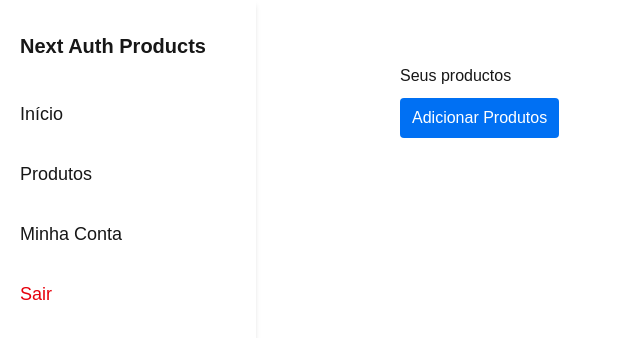
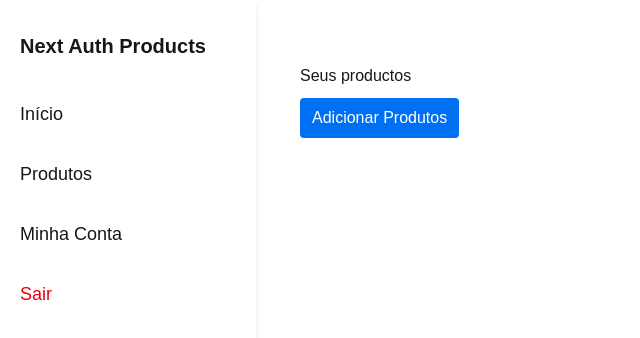
Before and after one commit to oiviana/next-auth-products, a Next.js app in the folder apps/web/: page /seller/products in a window 1280 px wide. Shown: the top 338 px of the page, without its empty margins (0-640 px from the left). Built offline with nearby package versions, Linux system fonts and the light colour scheme; no server answers.

Commit message:
style: adjust section padding

```diff
--- a/apps/web/src/components/common/Section/index.tsx
+++ b/apps/web/src/components/common/Section/index.tsx
@@ -6,7 +6,7 @@ interface SectionProps {
 
 export default function Section({ children }: SectionProps) {
     return (
-        <section className='min-h-30 pt-16 px-3 lg:pl-[400px]'>
+        <section className='min-h-30 pt-16 px-3 lg:pl-[300px]'>
             {children}
         </section>
     );
```
